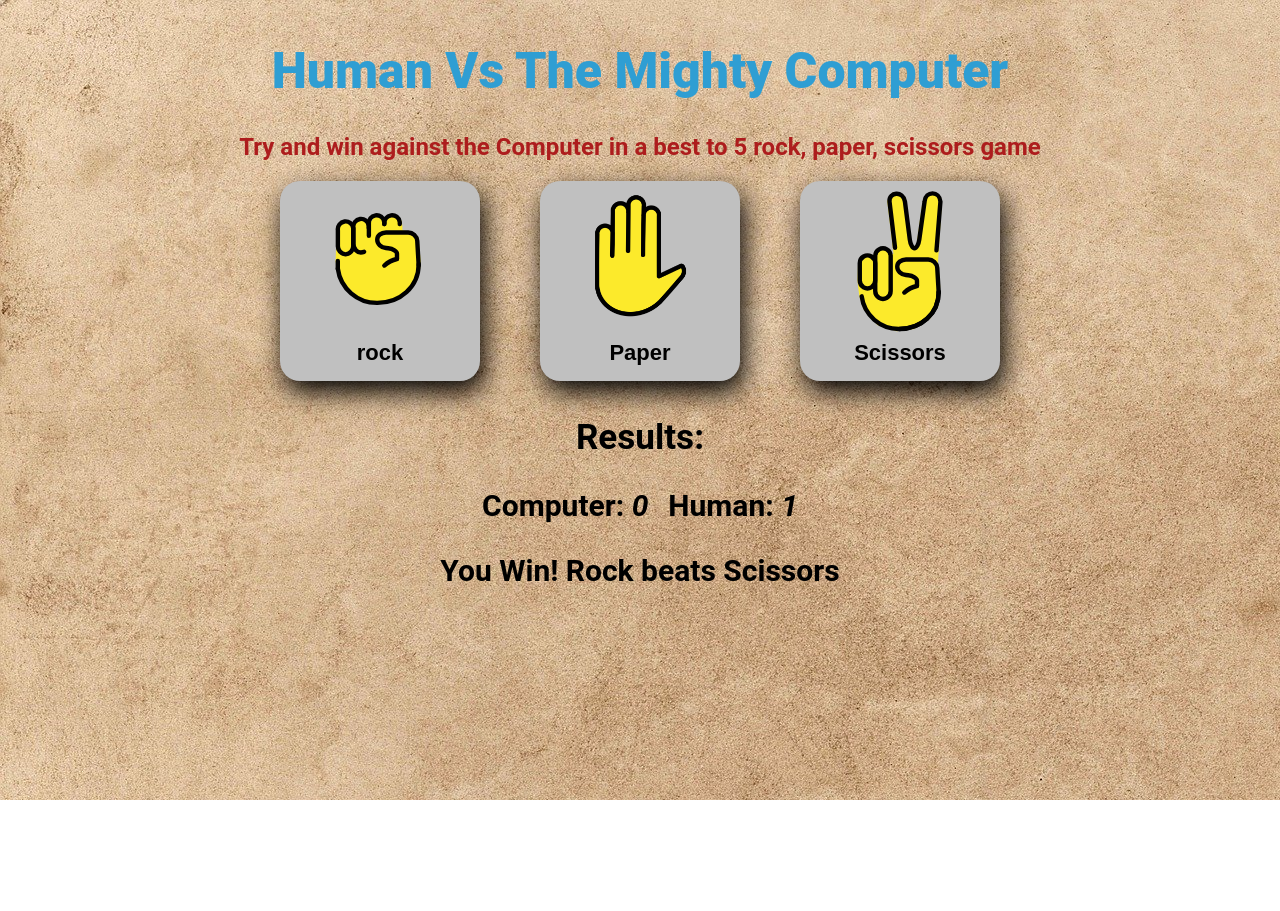
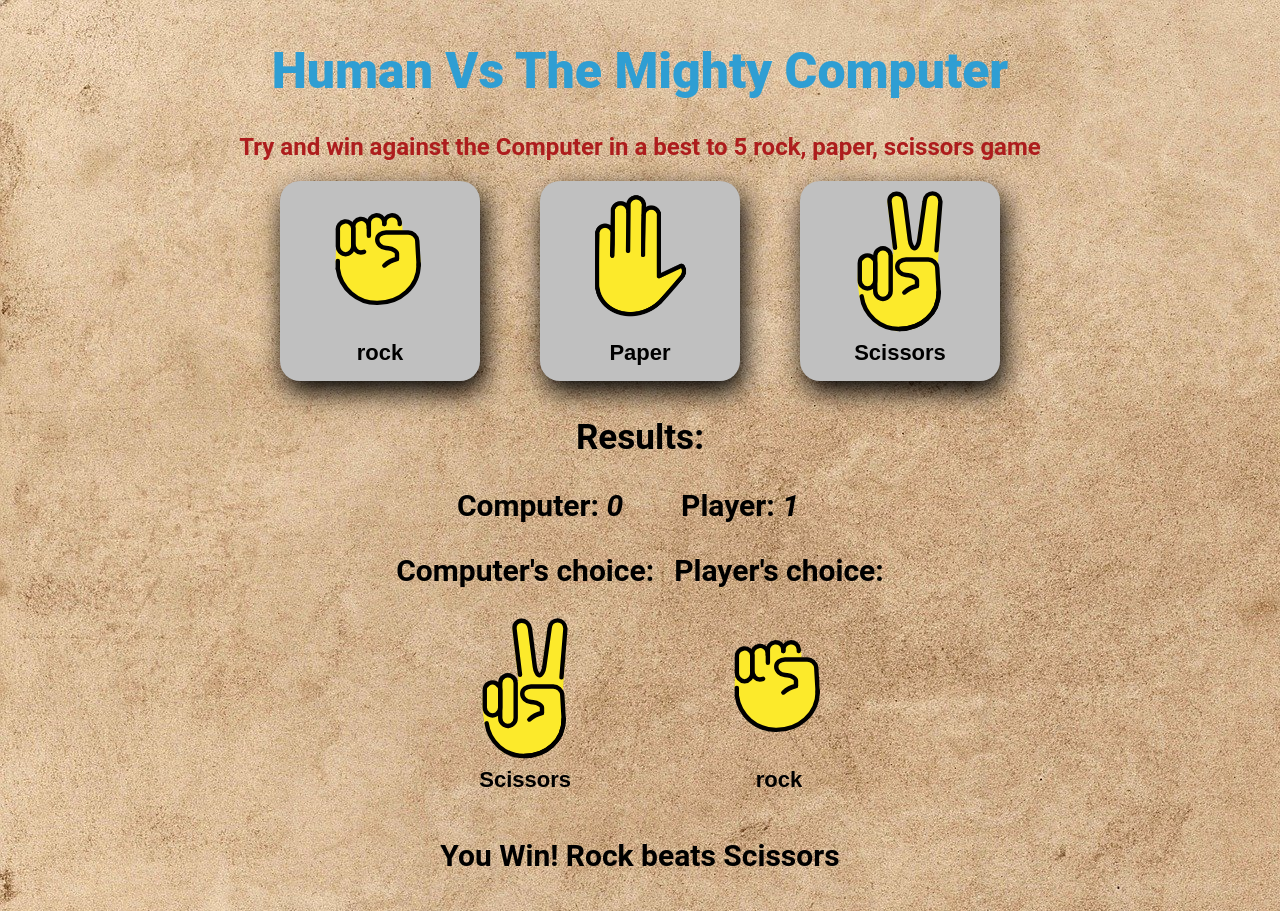
Before and after one commit to IliosTOP/TOP-JS-Rock-paper-scissors, a plain HTML site: page index.html in a window 1280 px wide. Both pictures are taken after a click on the button "rock". Before the commit the page ends 800 px from the top, so only its background shows below. Drawn offline with Linux system fonts and the light colour scheme.

Commit message:
more improvements to the ui

```diff
--- a/index.html
+++ b/index.html
@@ -25,13 +25,23 @@
         <button id="Scissors"><img src="img/scissors.svg" alt="rockimage">
             <p>Scissors</p>
         </button>
-
     </div>
     <div class="results">
         <h3>Results:</h3>
         <div>
             <p ><strong>Computer:</strong> <em class="result computer">0</em> </p>
-            <p ><strong>Human:</strong> <em class="result human">0</em> </p>
+            <p ><strong>Player:</strong> <em class="result human">0</em> </p>
+        </div>
+        <div id="round-result-img">
+              <div id="computer-choice">
+                <p>Computer's choice:</p>
+                <div></div>
+            </div>
+             <div id="player-choice">
+                <p>Player's choice:</p>
+                <div></div>
+            </div>
+
         </div>
         <p id="round-result"></p>
         <p id="final-result"></p>
--- a/script.js
+++ b/script.js
@@ -1,4 +1,17 @@
-const ulList = document.querySelector('#result')
+const rockElement = document.querySelector('#Rock');
+const paperElement = document.querySelector('#Paper');
+const scissorsElement = document.querySelector('#Scissors');
+
+const rockElementClone = rockElement.cloneNode(true);
+const rockElementClone2 = rockElement.cloneNode(true);
+const paperElementClone = paperElement.cloneNode(true);
+const paperElementClone2 = paperElement.cloneNode(true);
+const scissorsElementClone = scissorsElement.cloneNode(true);
+const scissorsElementClone2 = scissorsElement.cloneNode(true);
+
+const playerRoundResultImg = document.querySelector('#player-choice div');
+const computerRoundResultImg = document.querySelector('#computer-choice div');
+
 function computerPlay() {
     let computerChoice
     let randomNumber = Math.floor(Math.random() * 3)
@@ -12,41 +25,59 @@ function computerPlay() {
     return computerChoice
 }
 function playRound(computerSelection, playerSelection) {
+    playerRoundResultImg.innerHTML = '';
+    computerRoundResultImg.innerHTML = '';
     let result;
     playerSelection = playerSelection.toLowerCase()
     if (playerSelection == 'rock') {
+        playerRoundResultImg.append(rockElementClone);
         if (computerSelection == 'Rock') {
             result = "Draw! Rock ties with Rock"
+            computerRoundResultImg.append(rockElementClone2);
         }
         else if (computerSelection == 'Paper') {
             result = "You Lose! Paper beats Rock"
+            computerRoundResultImg.append(paperElementClone);
         }
         else {
             result = "You Win! Rock beats Scissors"
+            computerRoundResultImg.append(scissorsElementClone);
         }
 
     }
     else if (playerSelection == 'paper') {
+        playerRoundResultImg.append(paperElementClone);
+
         if (computerSelection == 'Rock') {
             result = "You Win! Paper beats Rock"
+            computerRoundResultImg.append(rockElementClone);
+
         }
         else if (computerSelection == 'Paper') {
             result = "Draw! Paper ties with Paper"
+            computerRoundResultImg.append(paperElementClone2);
         }
         else {
             result = "You Lose! Scissors beats Paper"
+            computerRoundResultImg.append(scissorsElementClone);
         }
 
     }
     else if (playerSelection == 'scissors') {
+        playerRoundResultImg.append(scissorsElementClone);
+
         if (computerSelection == 'Rock') {
             result = "You Lose! Rock beats Scissors"
+            computerRoundResultImg.append(rockElementClone);
+
         }
         else if (computerSelection == 'Paper') {
             result = "You Win! Scissors beats Paper"
+            computerRoundResultImg.append(paperElementClone);
         }
         else {
             result = "Draw! Scissors ties with Scissors"
+            computerRoundResultImg.append(scissorsElementClone2);
         }
 
     }
@@ -59,6 +90,7 @@ const buttons = document.querySelectorAll('.content button')
 const finalResult = document.querySelector('#final-result')
 const pageRoundResult = document.querySelector('#round-result')
 const againButton = document.querySelector('.again')
+
 
 let  playAndUpdateScore = function () {
     let playerSelection = this.id;
@@ -95,6 +127,8 @@ againButton.addEventListener('click', () => {
     computerResult.textContent = 0
     finalResult.textContent = ''
     pageRoundResult.textContent = ''
+    playerRoundResultImg.innerHTML = '';
+    computerRoundResultImg.innerHTML = '';
     startGame()
 })
 function startGame() {
--- a/style.css
+++ b/style.css
@@ -40,6 +40,7 @@ body{
 }
 .results p{
     margin-bottom: 0;
+    min-width: 180px;
 }
 .results{
     font-size: 30px;
@@ -76,3 +77,27 @@ body{
 .again:hover{
     background-color:#3f94b5;
 }
+#round-result-img button{
+    display: flex;
+    flex-direction: column;
+    align-items: center;
+    width: 200px;
+    height: 200px;
+    border: none;
+    background-color: transparent;
+    border-radius: 20px;
+
+}
+#round-result-img button img{
+    width: max-content;
+    height: 80%;
+}
+#round-result-img button p{
+    font-size: 22px;
+    font-weight: 700;
+    margin: 0;
+}
+#player-choice, #computer-choice{
+    display: flex;
+    flex-direction: column;
+}
```
